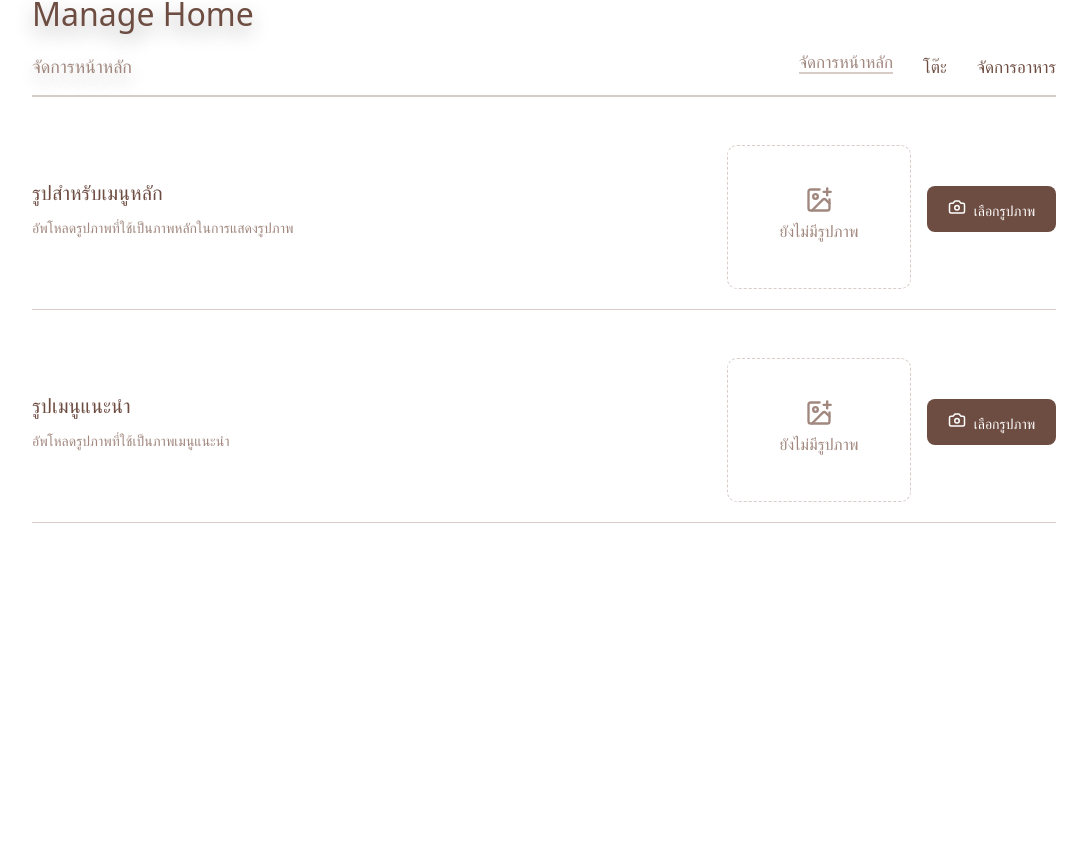
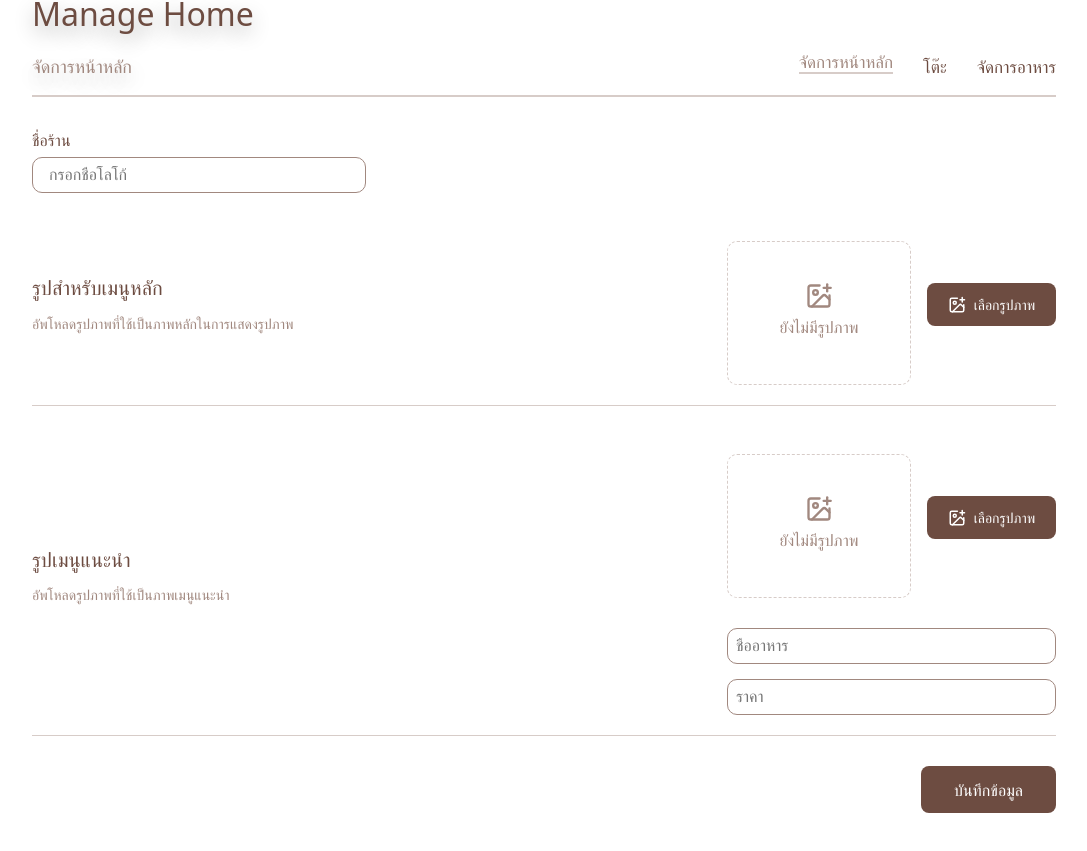
Before and after one commit to SaranKunvijit/foodsed, a React (Vite) app: page /manage in a window 1280 px wide. Shown: the part 219-1070 px from the top of the page, without its empty margins (96-1183 px from the left). Before the commit the page ends 800 px from the top, so only its background shows below. Built offline with nearby package versions, Linux system fonts and the light colour scheme.

Commit message:
เพิ่มเกี่ยกวับอัพเดต

```diff
--- a/src/Components/ImageUploads/ImageUploads.css
+++ b/src/Components/ImageUploads/ImageUploads.css
@@ -0,0 +1,5 @@
+ .btn-upload .upload-btn{
+    display: flex;
+    justify-content: center;
+    align-items: center;
+}
--- a/src/Components/ImageUploads/ImageUploads.tsx
+++ b/src/Components/ImageUploads/ImageUploads.tsx
@@ -1,5 +1,6 @@
 import { Camera, ImagePlus } from 'lucide-react'
 import React, { useId, useState, type FC } from 'react'
+import './ImageUploads.css'
 
 type ImageUploadsComponentProps = {
   id?: string   // ✅ เพิ่ม id ที่ส่งจาก parent ได้
@@ -9,8 +10,8 @@ type ImageUploadsComponentProps = {
 
 const ImageUploads: FC<ImageUploadsComponentProps> = ({ id, label = "เลือกรูปภาพ", onImageChange }) => {
   const [preview, setPreview] = useState<string | null>(null)
-  const generatedId = useId()                // ✅ id เฉพาะแต่ละ component
-  const inputId = id || generatedId          // ✅ ใช้ id ที่ส่งมา หรือสร้างใหม่ถ้าไม่มี
+  const generatedId = useId()
+  const inputId = id || generatedId
 
   const handleFileChange = (e: React.ChangeEvent<HTMLInputElement>) => {
     const file = e.target.files?.[0]
@@ -38,9 +39,9 @@ const ImageUploads: FC<ImageUploadsComponentProps> = ({ id, label = "เลื
       </div>
 
       <div className="btn-upload">
-        {/* ✅ label ชี้ไปที่ input เฉพาะ */}
+
         <label htmlFor={inputId} className="upload-btn">
-          <Camera size={18} style={{ marginRight: 8 }} />
+          <ImagePlus size={18} style={{ marginRight: 8 }} />
           {label}
         </label>
 
--- a/src/index.css
+++ b/src/index.css
@@ -56,7 +56,7 @@ button:hover {
 }
 button:focus,
 button:focus-visible {
-  outline: 4px auto -webkit-focus-ring-color;
+  outline: none;
 }
 
 @media (prefers-color-scheme: light) {
--- a/src/pages/Home/home.css
+++ b/src/pages/Home/home.css
@@ -147,9 +147,9 @@
   border: none;
 }
 
-.detail-card button:active,
-.detail-best button:active {
-  border: none;
+.detail-card button:focus,
+.detail-best button:focus {
+  outline: none;
 }
 
 .catagory-menu {
--- a/src/pages/Manage/ManagePage/ManageHome.tsx
+++ b/src/pages/Manage/ManagePage/ManageHome.tsx
@@ -1,19 +1,26 @@
 
 import ImageUploads from '../../../Components/ImageUploads/ImageUploads'
-
+import '../ManagePage/ManagePageCss/ManageHome.css'
 function ManageHome() {
-
-  const handleImageChange = (file:File |null, ImageURL:string| null) => {
+  const handleSubmit = () => {
+    alert('บันทึกข้อมูลเรียบร้อยแล้ว')
+  }
+  const handleImageChange = (file: File | null, ImageURL: string | null) => {
     console.log("รูปที่อัปโหลด:", file)
     console.log("URL preview:", ImageURL)
   }
-  const handleImageChangeRec = (file:File |null, ImageURL:string| null) => {
+  const handleImageChangeRec = (file: File | null, ImageURL: string | null) => {
     console.log("รูปที่อัปโหลด:", file)
     console.log("URL preview:", ImageURL)
   }
   return (
     <div>
-
+      {/* โลโก้ */}
+      <div className="texts-logo">
+        <p>ชื่อร้าน</p>
+        <input type="text" placeholder='กรอกชื่อโลโก้' />
+      </div>
+      {/* อัพรูปหน้าหลัก */}
       <div className="image-headers">
         <div className="text-uploadheader">
           <h1>รูปสำหรับเมนูหลัก</h1>
@@ -21,14 +28,26 @@ function ManageHome() {
         </div>
         <ImageUploads id="main-image" onImageChange={handleImageChange} />
       </div>
+
+      {/* อัพรูปอาหารแนะนำ */}
       <div className="image-rec">
         <div className="text-recs">
           <h1>รูปเมนูแนะนำ</h1>
           <h2>อัพโหลดรูปภาพที่ใช้เป็นภาพเมนูแนะนำ</h2>
         </div>
-        <ImageUploads id="rec-image" onImageChange={handleImageChangeRec} />
+        <div className="detail-recs">
+          <ImageUploads id="rec-image" onImageChange={handleImageChangeRec} />
+          <div className="text-recse">
+            <input type="text" placeholder='ชื่ออาหาร' />
+            <input type="text" placeholder='ราคา' />
+          </div>
+        </div>
       </div>
 
+      {/* ปุ่มบันทึกข้อมูล */}
+      <div className="btn-savehome">
+        <button onClick={handleSubmit}>บันทึกข้อมูล</button>
+      </div>
     </div>
   )
 }
--- /dev/null
+++ b/src/pages/Manage/ManagePage/ManagePageCss/ManageHome.css
@@ -0,0 +1,56 @@
+.text-recse{
+    display: flex;
+    justify-content: end;
+    flex-direction: column;
+    margin-top: 30px;
+    gap: 15px;
+
+}
+.text-recse input{
+    padding: 0.5rem ;
+    font-size: 1rem;
+    border-radius: 10px;
+    border: 1px solid var(--hover-color);
+    color: var(--text-color);
+}
+
+.text-recse input:focus{
+    outline: none;
+}
+.texts-logo{
+    margin: 3% 0;
+    display: flex;
+    flex-direction: column;
+    gap: 5px;
+}
+.texts-logo p{
+    margin: 0;
+}
+.texts-logo input{
+
+    padding: 0.5rem 1rem;
+    color: var(--text-color);
+    font-size: 16px;
+    border: 1px solid var(--hover-color);
+    border-radius: 10px;
+    width: 300px;
+}
+.texts-logo input:focus{
+    outline: none;
+}
+.btn-savehome{
+    display: flex;
+    justify-content: end;
+    margin-top: 3%;
+}
+.btn-savehome button{
+    padding: 0.7rem 2rem;
+    color: white;
+    background-color: var(--text-color);
+    transition: all 0.3s ease-in-out;
+}
+
+.btn-savehome button:hover{
+    background-color: var(--hover-color);
+    transform: translateY(-5px);
+}
--- /dev/null
+++ b/src/pages/Manage/ManagePage/ManagePageCss/ManageTable.css
@@ -0,0 +1,12 @@
+.all-table {
+    background-color: var(--bg-color);
+    width: 200px;
+    padding: 1rem 2.5rem;
+    margin-top: 30px;
+    border-radius: 20px;
+    box-shadow: 1px 4px 15px rgba(0, 0, 0, 0.25);
+}
+.all-table h1{
+    font-size: 24px;
+
+}
--- a/src/pages/Manage/ManagePage/ManageTable.tsx
+++ b/src/pages/Manage/ManagePage/ManageTable.tsx
@@ -1,8 +1,16 @@
 
-
+import '../ManagePage/ManagePageCss/ManageTable.css'
 function ManageTable() {
   return (
-    <div>ManageTable</div>
+    <div>
+      <div className="table-text">
+        <div className="all-table">
+          <h1>จำนวนโต๊ะทั้งหมด</h1>
+          <p>100 Table</p>
+        </div>
+
+      </div>
+    </div>
   )
 }
 
```
